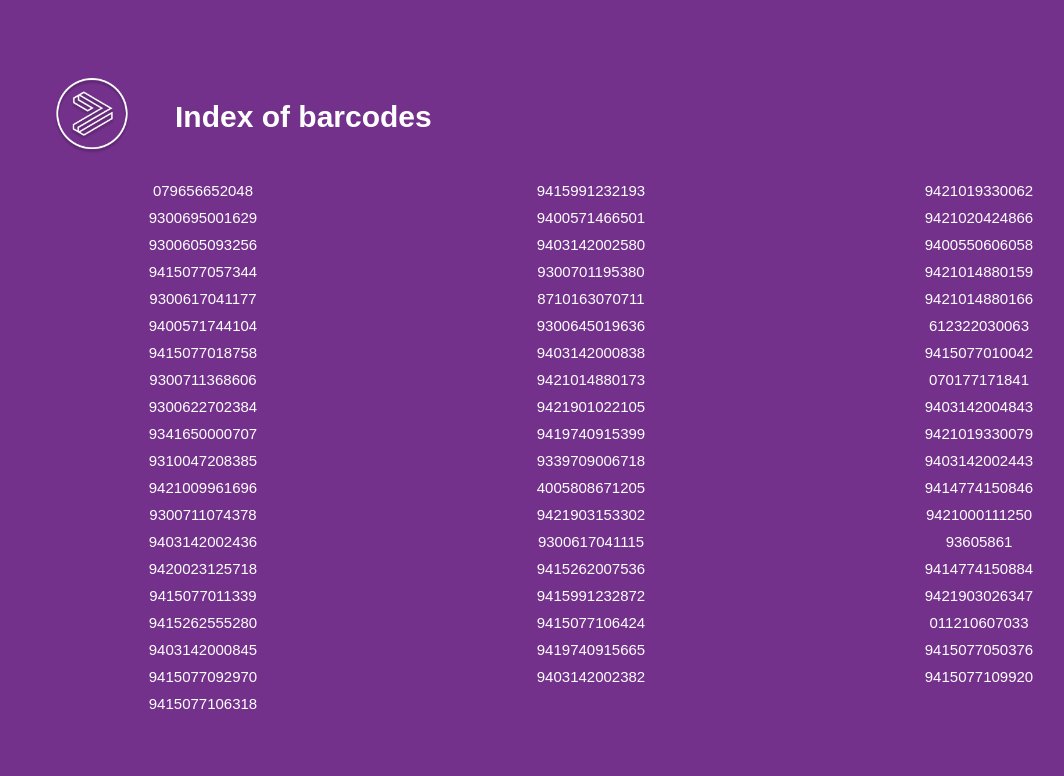
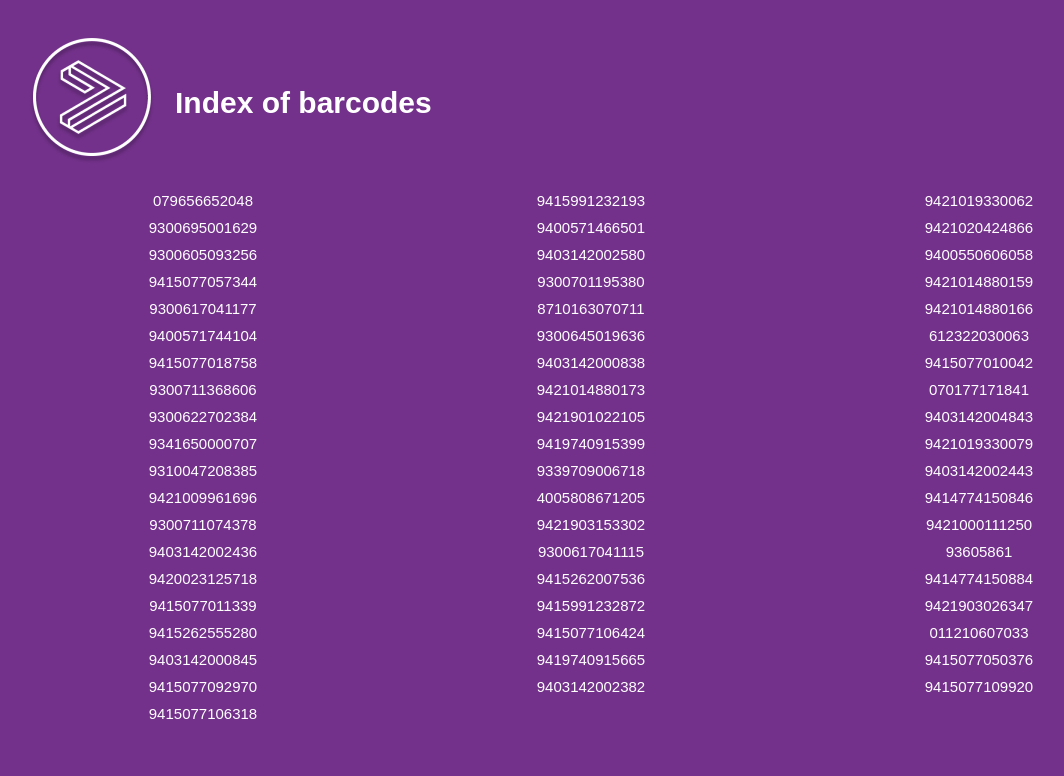
Before and after one commit to nanditabhatnagar/capture-practice-project, a FastAPI app: page /index/ in a window 1280 px wide. Shown: the top 776 px of the page, without its empty margins (49-1113 px from the left). Run offline with FastAPI, Linux system fonts and the light colour scheme.

Commit message:
checking the consistencies of white-logo in barcode.html and index.html

```diff
--- a/static/stylesIndex.css
+++ b/static/stylesIndex.css
@@ -4,7 +4,7 @@ body {
     font-size: 15px;
     font-family: sans-serif;
     font-weight: normal;
-    padding: 50px;
+    padding: 10px 50px 50px 50px;
 }
 
 .grid-container {
--- a/templates/index.html
+++ b/templates/index.html
@@ -11,7 +11,7 @@
     align-items: center;
     text-align: center;">
         <div style="display: inline-block; vertical-align: center; align-content: center; padding: 20px;">
-            <a href="/"><img src="{{ url_for('static', path='/resources/Imagr-white-icon.png') }}" alt="imagr-logo" style="width:60%"></a>
+            <a href="/"><img src="{{ url_for('static', path='/resources/Imagr-white-icon.png') }}" alt="imagr-logo" style="width:100%"></a>
         </div>
         <div style="display: inline-block; vertical-align: top;">
             <h1>Index of barcodes</h1>
```
